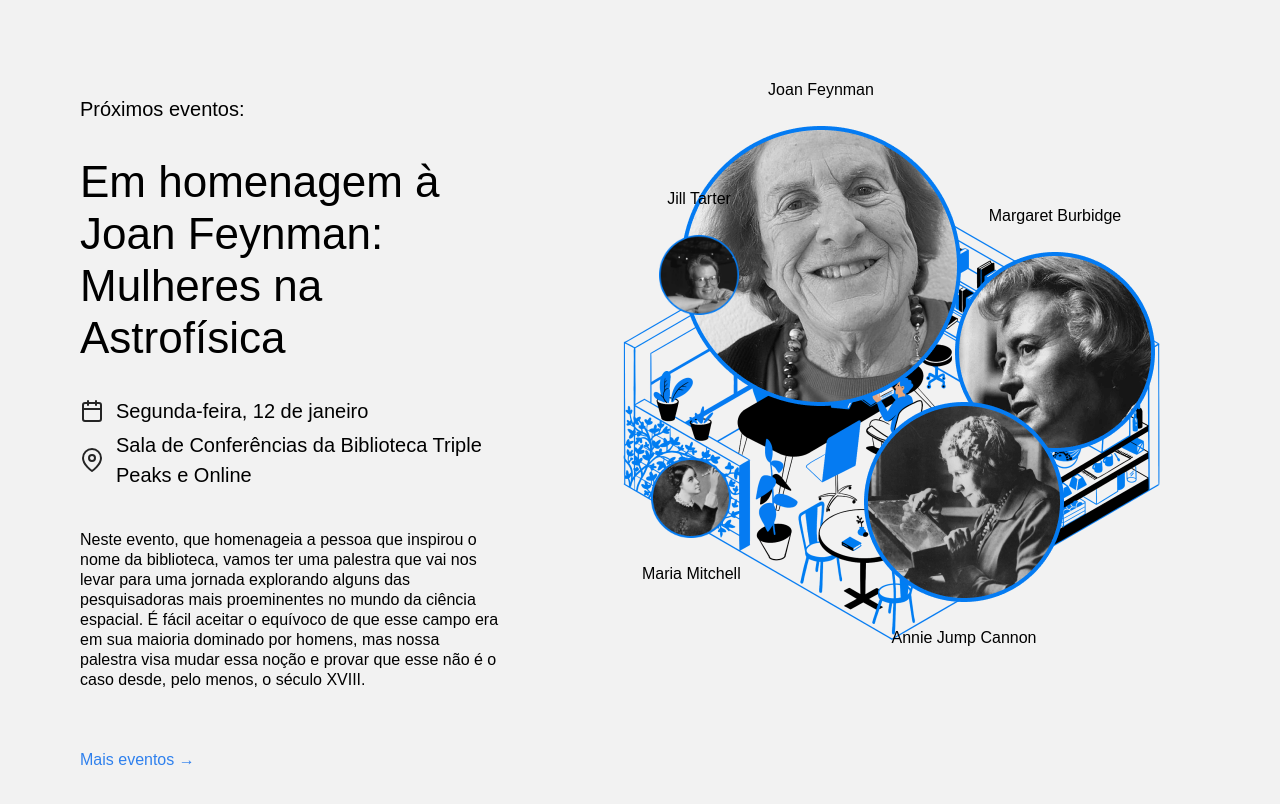
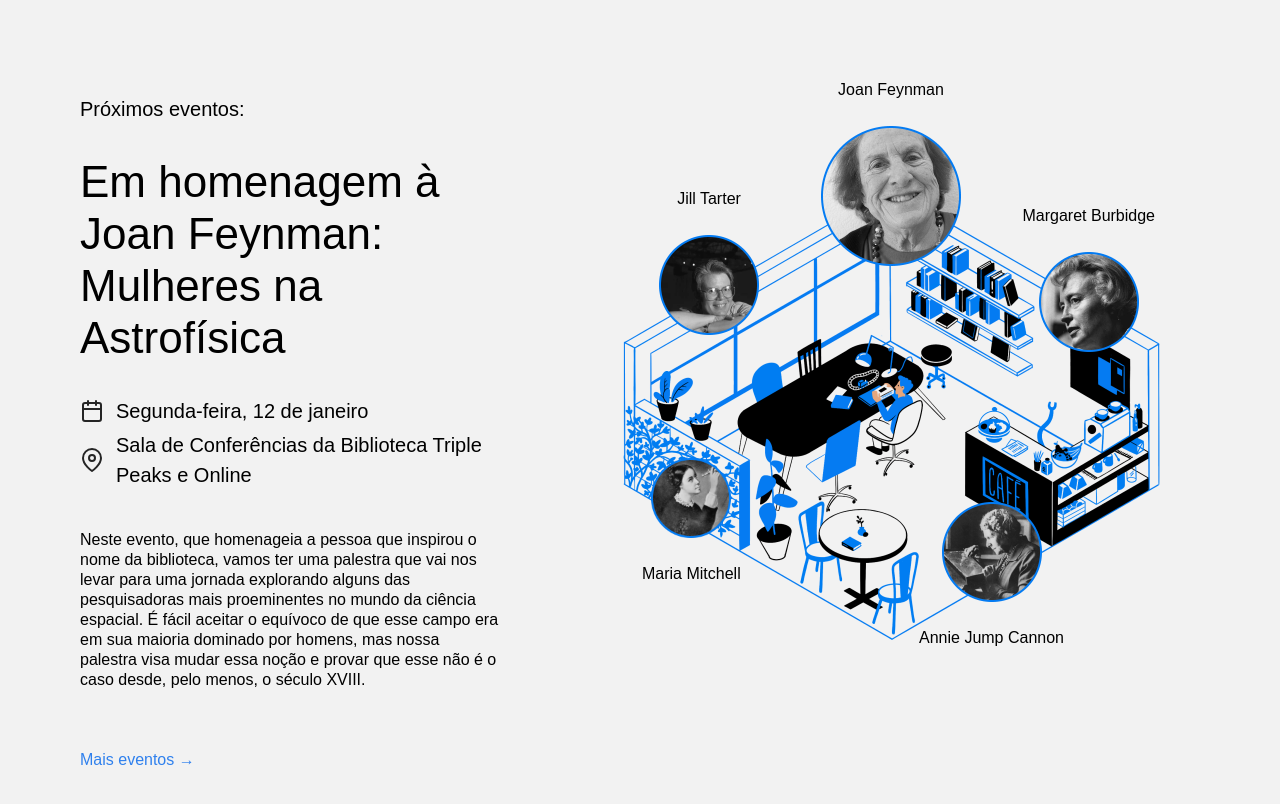
Before and after one commit to Jullyporter/Web_project_library, a plain HTML site: page web_project_library/index.html in a window 1280 px wide. Shown: the part 2100-2904 px from the top of the page. Drawn offline with Linux system fonts and the light colour scheme; files that its build step writes are made by us from their sources.

Commit message:
Update index.html

```diff
--- a/web_project_library/index.html
+++ b/web_project_library/index.html
@@ -4,9 +4,9 @@
     <meta charset="UTF-8" />
     <meta name="viewport" content="width=device-width, initial-scale=1.0" />
     <title>Biblioteca Triple Peaks</title>
-    <link rel="shortcut icon" href="./favicon.ico" />
+    <link rel="shortcut icon" href="./images/favicon.ico" />
     <link rel="stylesheet" href="./vendor/normalize.css" />
-    <link rel="stylesheet" href="./style/style.css" />
+    <link rel="stylesheet" href="./styles/style.css" />
   </head>
   <body>
     <div class="page">
@@ -168,13 +168,13 @@
           <div class="events__cover">
             <img
               class="events__image"
-              src="images/cafe.png"
+              src="./images/cafe.png"
               alt="espaço do café em uma biblioteca"
             />
             <div class="person person_name_feynman">
               <p class="person_caption">Joan Feynman</p>
               <img
-                class="person_image person__image_size_f"
+                class="person_image person__image_size_l"
                 src="./images/person_feynman.png"
                 alt="Joan Feynman"
               />
@@ -182,14 +182,14 @@
             <div class="person person_name_burbidge">
               <p class="person_caption">Margaret Burbidge</p>
               <img
-                class="person_image person__image_size_b"
+                class="person_image person__image_size_s"
                 src="./images/person_burbidge.png"
                 alt="Margaret Burbidge"
               />
             </div>
             <div class="person person_name_cannon">
               <img
-                class="person_image person__image_size_c"
+                class="person_image person__image_size_s"
                 src="./images/person_cannon.png"
                 alt="Annie Jump Cannon"
               />
@@ -206,7 +206,7 @@
             <div class="person person_name_tarter">
               <p class="person_caption">Jill Tarter</p>
               <img
-                class="person_image person__image_size_m"
+                class="person_image person__image_size_s"
                 src="./images/person_tarter.png"
                 alt="Jill Tarter"
               />
```
